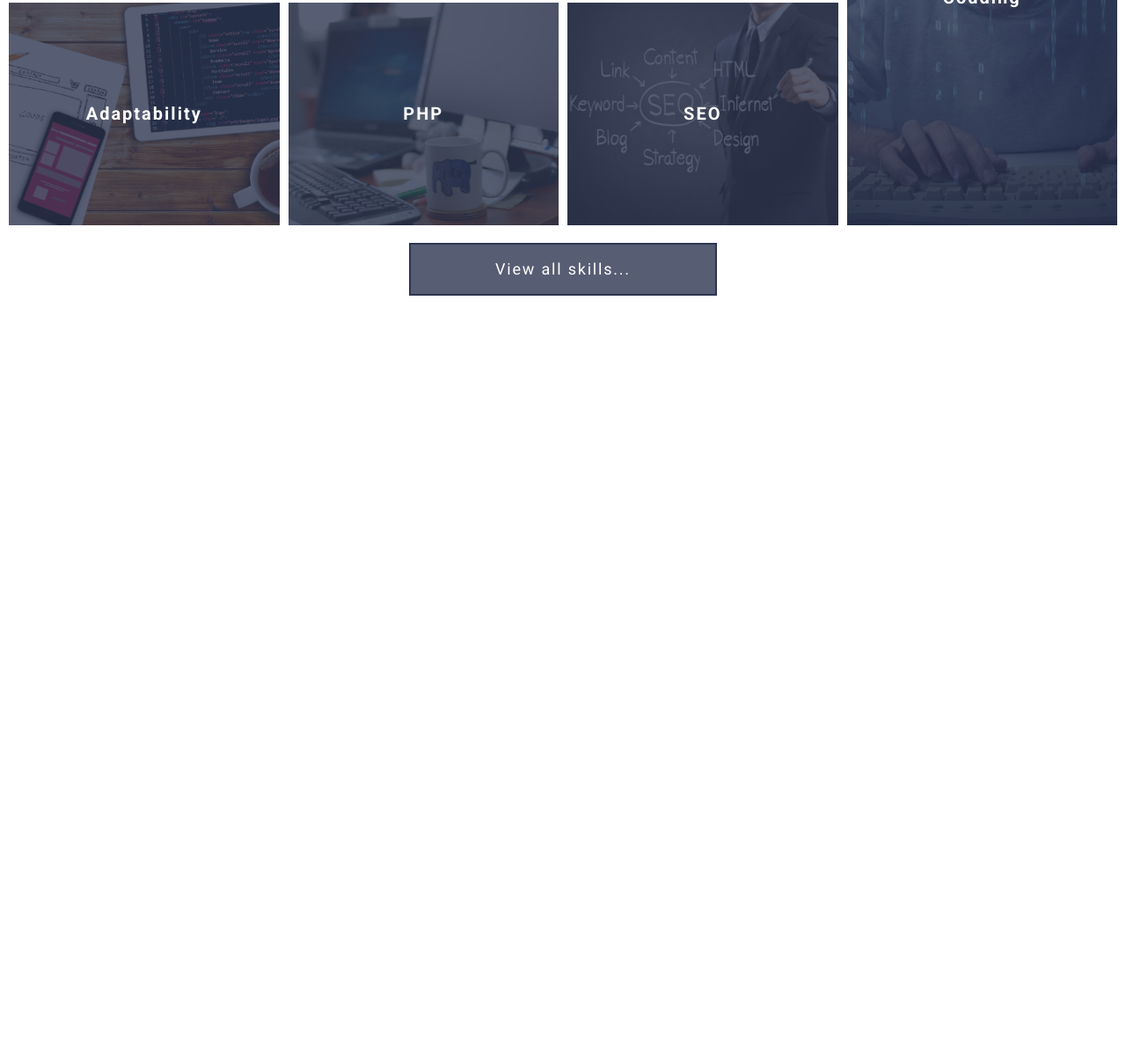
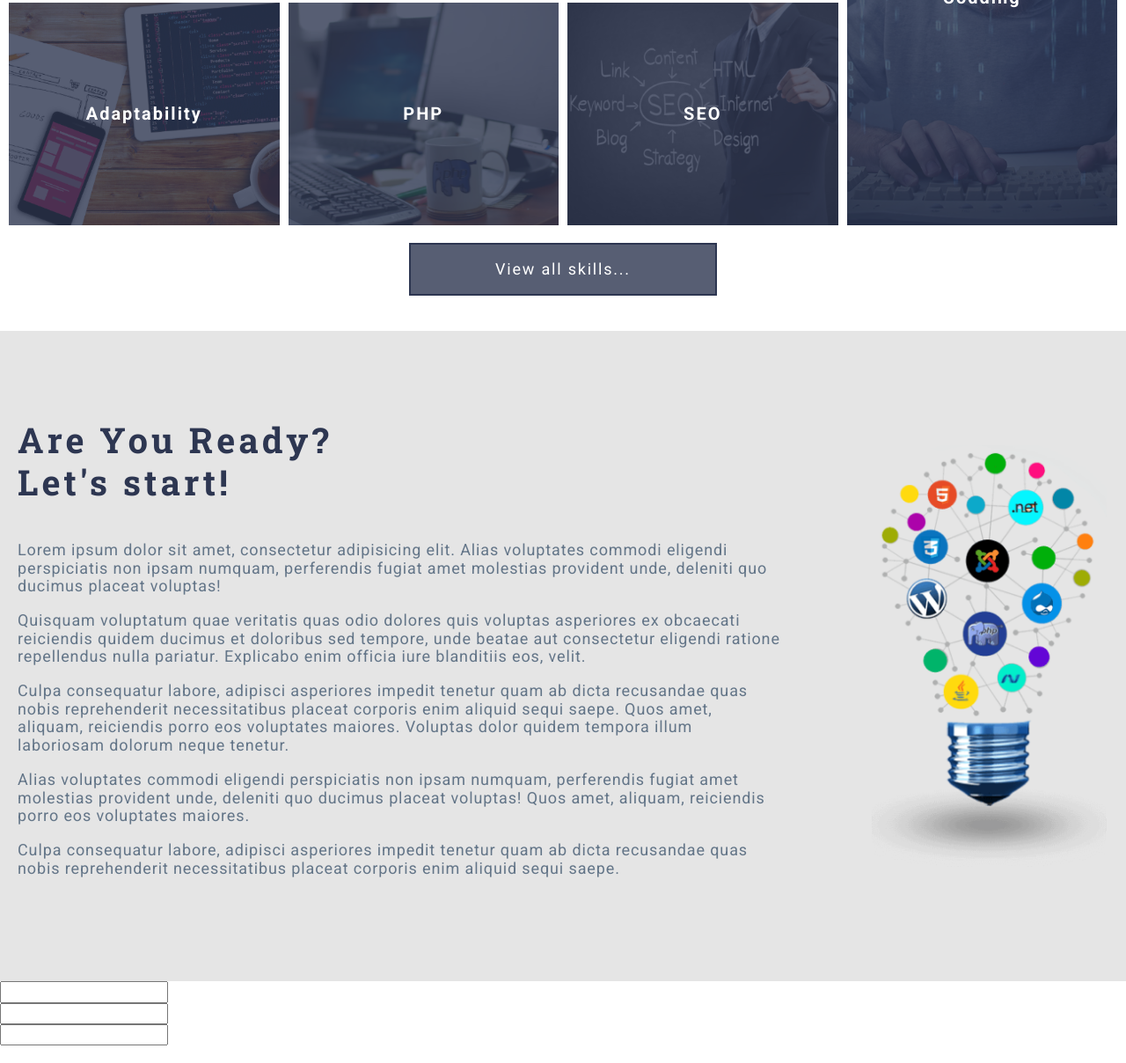
Before and after one commit to Vovkushevskiy/html_project, a website: page index.html in a window 1280 px wide. Shown: the part 1334-2542 px from the top of the page at 88% size. Before the commit the page ends 1730 px from the top, so only its background shows below. Drawn offline with Linux system fonts and the light colour scheme.

Commit message:
finally work with two pages

```diff
--- a/assets/scss/common/_typography.scss
+++ b/assets/scss/common/_typography.scss
@@ -24,9 +24,11 @@ h1 {
   @include lg-min {
     font-size: 3.75rem;
   }
+
   @include lg-md {
     font-size: 2.5rem;
   }
+
   @include md {
     font-size: 1.875rem;
   }
@@ -34,6 +36,9 @@ h1 {
 
 h2 {
   font-family: $font-header;
+  letter-spacing: 0.1em;
+  color: $color-primary;
+  line-height: 1.2em;
 }
 
 a {
@@ -41,3 +46,7 @@ a {
 
   color: $color-light;
 }
+
+p {
+  color: $color-gray;
+}
--- /dev/null
+++ b/assets/scss/components/sections/_index.scss
@@ -0,0 +1,3 @@
+@forward "section-about";
+@forward "section-form";
+@forward "section-posts";
--- a/assets/scss/components/sections/_section-about.scss
+++ b/assets/scss/components/sections/_section-about.scss
@@ -0,0 +1,46 @@
+@use "../../presets" as *;
+@use "../../mixins" as *;
+
+.about {
+  padding-top: 100px;
+  padding-bottom: 100px;
+  background-color: $color-gray-light;
+  letter-spacing: 0.055em;
+
+  &__container {
+    display: grid;
+    max-width: 1340px;
+    margin: auto;
+    padding-right: $gap;
+    padding-left: $gap;
+    gap: 100px;
+    grid-template-columns: 1fr 271px;
+  }
+
+  &__content p:first-of-type {
+    position: relative;
+    margin-top: -5px;
+  }
+
+  &__image {
+    display: grid;
+    align-content: center;
+    justify-items: center;
+  }
+
+  &__image img {
+    max-width: 100%;
+    max-height: 480px;
+    border-style: none;
+  }
+
+  h2 {
+    margin-top: 0;
+    margin-bottom: 3rem;
+    font-size: 2.5rem;
+  }
+
+  p {
+    font-size: 1.125rem;
+  }
+}
--- a/assets/scss/components/sections/_section-form.scss
+++ b/assets/scss/components/sections/_section-form.scss
@@ -0,0 +1,2 @@
+@use "../../presets" as *;
+@use "../../mixins" as *;
--- a/assets/scss/style.scss
+++ b/assets/scss/style.scss
@@ -3,3 +3,4 @@
 @use "common";
 @use "components/header";
 @use "components/sections/skills";
+@use "components/sections/section-about";
--- a/index.html
+++ b/index.html
@@ -142,12 +142,49 @@
 
     </section>
 
-    <section>
-      <h2></h2>
+    <section class="about">
+      <div class="about__container">
+        <div class="about__content">
+          <h2>Are You Ready?<br>
+            Let's start!</h2>
+          <p>Lorem ipsum dolor sit amet, consectetur adipisicing elit. Alias voluptates commodi eligendi perspiciatis
+            non
+            ipsam numquam, perferendis fugiat amet molestias provident unde, deleniti quo ducimus placeat voluptas!</p>
+          <p>Quisquam voluptatum quae veritatis quas odio dolores quis voluptas asperiores ex obcaecati reiciendis
+            quidem
+            ducimus et doloribus sed tempore, unde beatae aut consectetur eligendi ratione repellendus nulla pariatur.
+            Explicabo enim officia iure blanditiis eos, velit.</p>
+          <p>Culpa consequatur labore, adipisci asperiores impedit tenetur quam ab dicta recusandae quas nobis
+            reprehenderit necessitatibus placeat corporis enim aliquid sequi saepe. Quos amet, aliquam, reiciendis porro
+            eos voluptates maiores. Voluptas dolor quidem tempora illum laboriosam dolorum neque tenetur.</p>
+          <p>Alias voluptates commodi eligendi perspiciatis non ipsam numquam, perferendis fugiat amet molestias
+            provident
+            unde, deleniti quo ducimus placeat voluptas! Quos amet, aliquam, reiciendis porro eos voluptates maiores.
+          </p>
+          <p>Culpa consequatur labore, adipisci asperiores impedit tenetur quam ab dicta recusandae quas nobis
+            reprehenderit
+            necessitatibus placeat corporis enim aliquid sequi saepe.</p>
+        </div>
+        <div class="about__image"><img src="assets/img/img-lamp-webdev.png" alt=""></div>
+      </div>
+
     </section>
 
-    <section>
-      <h2></h2>
+    <section class="form">
+      <form action="#" class="form-action">
+        <div class="form-item">
+          <input class="form-item__input" type="text">
+        </div>
+
+        <div class="form-item">
+          <input class="form-item__input" type="email">
+        </div>
+
+        <div class="form-item">
+          <input class="form-item__input" type="text">
+        </div>
+      </form>
+
     </section>
 
     <section>
```
Also changed, not shown: assets/css/style.css.
